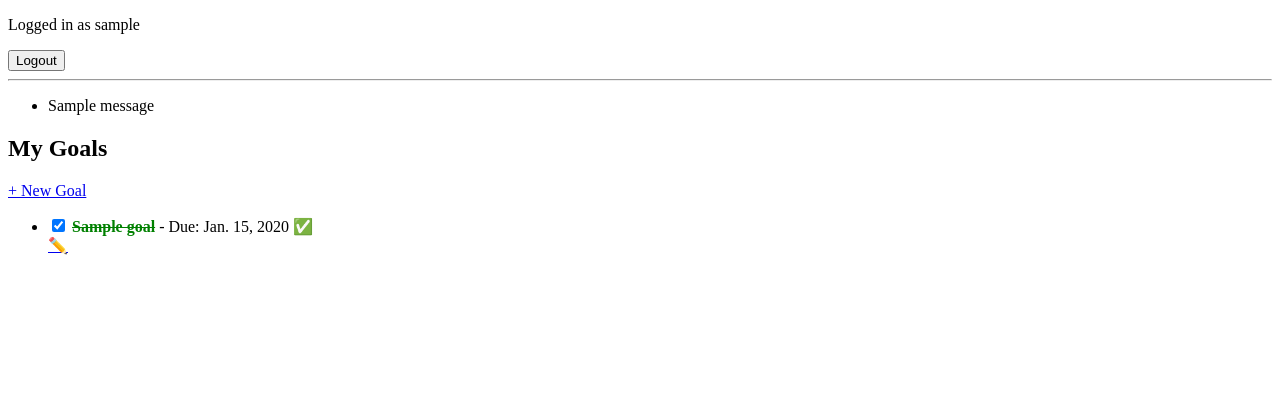
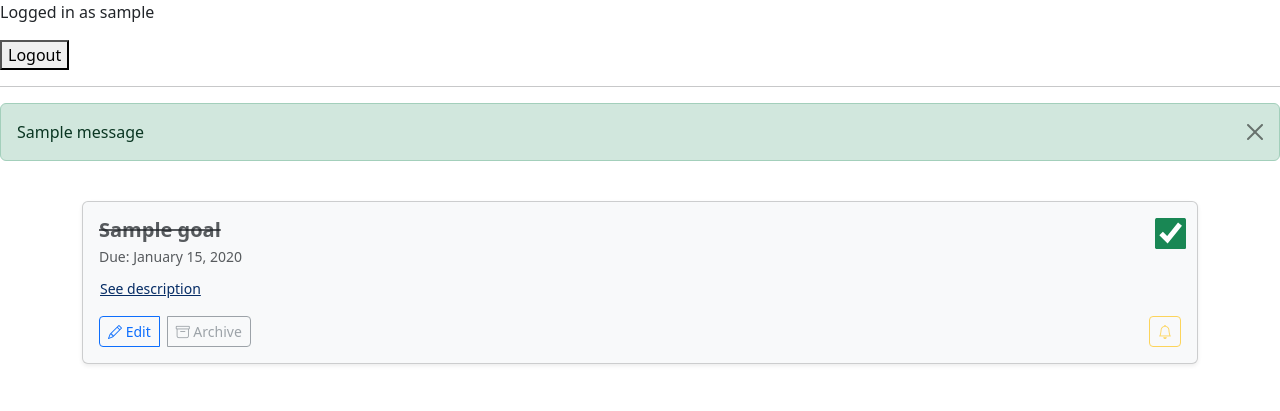
Before and after one commit to D0bledore/goals-tracker, a Django app: page /goals/ in a window 1280 px wide. Shown: the top 411 px of the page. Run offline with Django 5.2, Linux system fonts and the light colour scheme; a user stored in the database is signed in; tables that the repository leaves empty hold one stand-in row (values such as "Sample post"); one stand-in notice (Sample message) is shown.

Commit message:
Style goal list with Bootstrap and enhance UX
- Redesigned goal_list.html using Bootstrap cards for a modern UI
- Implemented show/hide toggle for goal descriptions via JavaScript
- Styled Django messages with Bootstrap alert components
- Added ordering for Goal objects by most recent creation (descending)
- Applied custom CSS and Bootstrap utility classes for layout and readability

```diff
--- a/goals/views.py
+++ b/goals/views.py
@@ -15,7 +15,7 @@ class GoalListView(LoginRequiredMixin, ListView):
     template_name = 'goals/goals_list.html'
 
     def get_queryset(self):
-        return Goal.objects.filter(user=self.request.user)
+        return Goal.objects.filter(user=self.request.user).order_by('-created_at')
 
 
 class GoalCreateView(LoginRequiredMixin, CreateView):
--- a/static/css/styles.css
+++ b/static/css/styles.css
@@ -1,7 +1,20 @@
-.completed {
-	text-decoration: line-through;
-	color: gray;
+/* Bootstrap Cards Extras */
+.description-text {
+	white-space: pre-line;
 }
-.goal-title {
-	color: green;
+
+.large-checkbox {
+	transform: scale(1.5);
+	margin-top: 0.3rem;
 }
+
+.completion-checkbox {
+  width: 1.3em;
+  height: 1.3em;
+  cursor: pointer;
+  accent-color: #198754;  /* green */
+}
+
+.completion-checkbox:focus {
+  outline: 2px solid #198754;
+}
--- a/static/js/goals.js
+++ b/static/js/goals.js
@@ -1,15 +1,30 @@
-// DOM elements
+// DOM Elements
 const checkboxes = document.querySelectorAll('.completion-checkbox');
+const descriptionToggles = document.querySelectorAll('.toggle-description');
 
 
 // Event Listeners
 checkboxes.forEach(function (checkbox) {
 	checkbox.addEventListener('change', handleCheckboxChange);
 });
+descriptionToggles.forEach(function (button) {
+	button.addEventListener('click', handleToggleDescription);
+});
 
 
-// Define event handler
+// Event Handlers
 function handleCheckboxChange(event) {
 	const form = event.target.closest('form');
 	form.submit();
 }
+
+function handleToggleDescription(event) {
+	const goalId = event.target.getAttribute('data-goal-id');
+	const description = document.getElementById(`description-${goalId}`);
+	description.classList.toggle('show');
+
+	// Update button text
+	event.target.textContent = description.classList.contains('show')
+		? 'Hide description'
+		: 'See description';
+}
--- a/templates/base.html
+++ b/templates/base.html
@@ -1,12 +1,18 @@
 {% load static %}
 <!DOCTYPE html>
 <html>
+	<!-- Start of head -->
 	<head>
 		<title>Goal Tracker</title>
-	<link rel="stylesheet" href="{% static 'css/styles.css' %}">
+		<link rel="stylesheet" href="{% static 'css/styles.css' %}">
+		<link rel="stylesheet" href="https://cdn.jsdelivr.net/npm/bootstrap@5.3.0/dist/css/bootstrap.min.css">
+		<link rel="stylesheet" href="https://cdn.jsdelivr.net/npm/bootstrap-icons@1.10.5/font/bootstrap-icons.css">
 	</head>
+	<!-- End of head -->
 
+	<!-- Start of body -->
 	<body>
+		<!-- Start of navbar -->
 		{% if user.is_authenticated %}
 		<p>Logged in as {{ user.username }}</p>
 		<form action="{% url 'accounts:logout' %}" method="post">
@@ -17,19 +23,24 @@
 		<p><a href="{% url 'accounts:login' %}">Login</a> | <a href="{% url 'accounts:signup' %}">Sign up</a></p>
 		{% endif %}
 		<hr>
+		<!-- End of navbar -->
 
 		<!-- Django's messaging framework -->
 		{% if messages %}
-		<ul class="messages">
 			{% for message in messages %}
-			<li{% if message.tags %} class="{{ message.tags }}"{% endif %}>
+			<div class="alert alert-{{ message.tags }} alert-dismissible fade show" role="alert">
 				{{ message }}
-			</li>
+				<button type="button" class="btn-close" data-bs-dismiss="alert" aria-label="Close"></button>
+			</div>
 			{% endfor %}
-		</ul>
 		{% endif %}
 
+		<!-- Content & Script block -->
 		{% block content %}{% endblock %}
 		{% block script %}{% endblock %}
+
+		<!-- Boostrap Javascript Bundel -->
+		<script src="https://cdn.jsdelivr.net/npm/bootstrap@5.3.0/dist/js/bootstrap.bundle.min.js"></script>
 	</body>
+	<!-- End of body -->
 </html>
--- a/templates/goals/goal_list.html
+++ b/templates/goals/goal_list.html
@@ -1,25 +1,76 @@
-{% extends 'base.html' %}
+{% extends "base.html" %}
 {% load static %}
+
 {% block content %}
-<h2>My Goals</h2>
-<a href="{% url 'goals:goal_create' %}">+ New Goal</a>
-<ul>
-	{% for goal in object_list %}
-	<li>
-		<form action="{% url 'goals:goal_complete' goal.pk %}" method="post" class="goal-toggle-form">
-			{% csrf_token %}
-			<label>
-				<input type="checkbox" name="is_completed" class="completion-checkbox" {% if goal.is_completed %}checked{% endif %}>
-				<strong class="goal-title {% if goal.is_completed %}completed{% endif %}">{{ goal.title }}</strong> - Due: {{ goal.due_date }}{% if goal.is_completed %} ✅ {% else %} ❌ {% endif %}
-			</label>
-		</form>
-		<a href="{% url 'goals:goal_update' goal.pk %}" title="Edit">✏️</a>
-	</li>
-	{% empty %}
-	<li>No goals yet.</li>
-	{% endfor %}
-</ul>
+
+<!-- Start of Container -->
+<div class="container py-4">
+
+{% for goal in object_list %}
+<!-- Start of Bootstrap Card for title: "{{ goal.title }}" -->
+<div class="card mb-4 shadow-sm bg-light rounded">
+	<div class="card-body">
+
+		<!-- Header row -->
+		<div class="d-flex justify-content-between align-items-start">
+			<div>
+				<!-- Title -->
+				<h5 class="card-title fw-bold mb-1
+					{% if goal.is_completed %}text-muted text-decoration-line-through
+					{% else %}text-success{% endif %}">
+					{{ goal.title }}
+				</h5>
+				<!-- Due date -->
+				<p class="text-muted small mb-2">
+					Due: {{ goal.due_date|date:"F j, Y" }}
+				</p>
+			</div>
+
+			<!-- Completion Checkbox Toggle Form -->
+			<form action="{% url 'goals:goal_complete' goal.pk %}" method="post"
+				class="text-end d-inline">
+				{% csrf_token %}
+				<!-- JS uses completion-checkbox class -->
+				<input type="checkbox"
+       					class="large-checkbox completion-checkbox"
+					       {% if goal.is_completed %}checked{% endif %}>
+			</form>
+		</div>
+
+		<!-- Description toggle -->
+		<!-- JS uses toggle-description class -->
+		<button class="btn btn-link btn-sm p-0 text-primary-emphasis toggle-description" data-goal-id="{{ goal.id }}">
+			See description
+		</button>
+
+		<!-- Hidden description -->
+		<div class="collapse mt-2 description-text" id="description-{{ goal.id }}">
+			<p class="mb-0">{{ goal.description }}</p>
+		</div>
+
+		<!-- Actions -->
+		<div class="d-flex justify-content-between align-items-center mt-3">
+			<div class="btn-group gap-2">
+				<a href="{% url 'goals:goal_update' goal.pk %}" class="btn btn-sm btn-outline-primary">
+					<i class="bi bi-pencil"></i> Edit
+				</a>
+				<button class="btn btn-sm btn-outline-secondary" disabled>
+					<i class="bi bi-archive"></i> Archive
+				</button>
+			</div>
+			<button class="btn btn-sm btn-outline-warning" disabled title="Send reminder">
+				<i class="bi bi-bell"></i>
+			</button>
+		</div>
+	</div>
+</div>
+<!-- End of Bootstrap Card for title: "{{ goal.title }}" -->
+{% endfor %}
+
+</div>
+<!-- End of Container -->
 {% endblock %}
+
 {% block script %}
-	<script src="{% static 'js/goals.js' %}"></script>
+<script src="{% static 'js/goals.js' %}"></script>
 {% endblock %}
```
